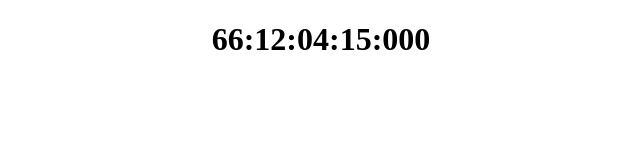
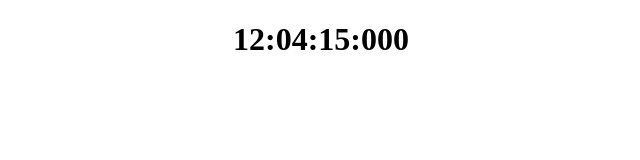
Before and after one commit to AtomicJay/AtomicJay.github.io, a plain HTML site: page countdown/index.html in a window 1280 px wide. Shown: the whole page, without its empty margins (319-959 px from the left). Drawn offline with Linux system fonts and the light colour scheme.

```diff
--- a/countdown/app.js
+++ b/countdown/app.js
@@ -1,6 +1,4 @@
 'use strict'
-
-console.log('gy')
 
 let today
 let theDay
@@ -11,7 +9,7 @@ function updateTime () {
   today = new Date()
   theDay = new Date('2021-08-11T14:26:00Z')
   formatDate = dateDiffFormatted(today, theDay)
-  selectElement = document.getElementById('date')
+  selectElement = document.getElementById('timer')
   selectElement.innerHTML = formatDate
 }
 
@@ -19,21 +17,15 @@ function dateDiffFormatted (a, b) {
   const utc1 = Date.UTC(a.getUTCFullYear(), a.getUTCMonth(), a.getUTCDate(), a.getUTCHours(), a.getUTCMinutes(), a.getUTCSeconds(), a.getUTCMilliseconds())
   const utc2 = Date.UTC(b.getUTCFullYear(), b.getUTCMonth(), b.getUTCDate(), b.getUTCHours(), b.getUTCMinutes(), b.getUTCSeconds(), b.getUTCMilliseconds())
 
-  const days = Math.floor((utc2 - utc1) / (1000 * 60 * 60 * 24))
   const hours = Math.floor((utc2 - utc1) / (1000 * 60 * 60))
   const minutes = Math.floor((utc2 - utc1) / (1000 * 60))
   const seconds = Math.floor((utc2 - utc1) / 1000)
   const milliseconds = utc2 - utc1
-  return String(days) + ':' +
-        String(hours % 24).padStart(2, '0') + ':' +
-        String(minutes % 60).padStart(2, '0') + ':' +
-        String(seconds % 60).padStart(2, '0') + ':' +
-        String(milliseconds % 1000).padStart(3, '0')
+  return String(hours % 24).padStart(2, '0') + ':' +
+         String(minutes % 60).padStart(2, '0') + ':' +
+         String(seconds % 60).padStart(2, '0') + ':' +
+         String(milliseconds % 1000).padStart(3, '0')
 }
 
-function topFunction () {
-  document.body.scrollTop = 0 // For Safari
-  document.documentElement.scrollTop = 0 // For Chrome, Firefox, IE and Opera
-}
 
 setInterval(updateTime, 1)
--- a/countdown/index.html
+++ b/countdown/index.html
@@ -12,7 +12,7 @@
 
 </head>
 <body>
-<h1 id="date"></h1>
+<h1 id="timer"></h1>
   <script src="app.js"></script>
 </body>
 </html>
--- a/countdown/main.css
+++ b/countdown/main.css
@@ -1,3 +1,3 @@
-#date {
+#timer {
 text-align: center;
 }
```
